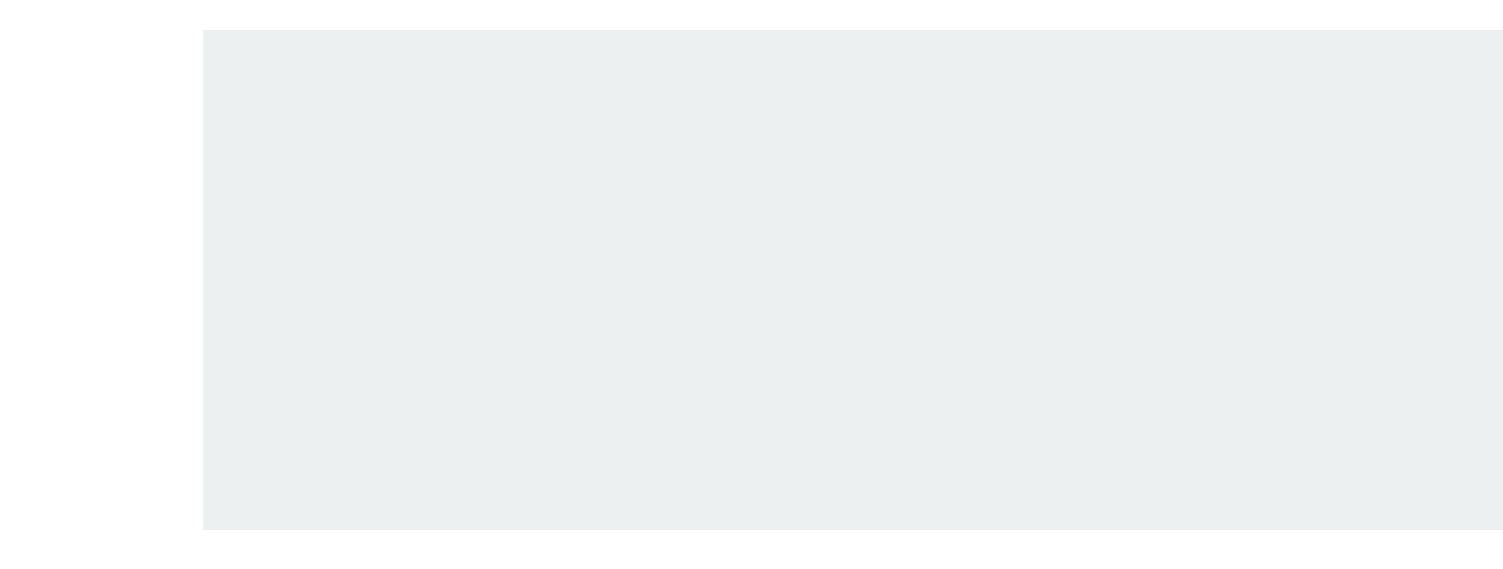
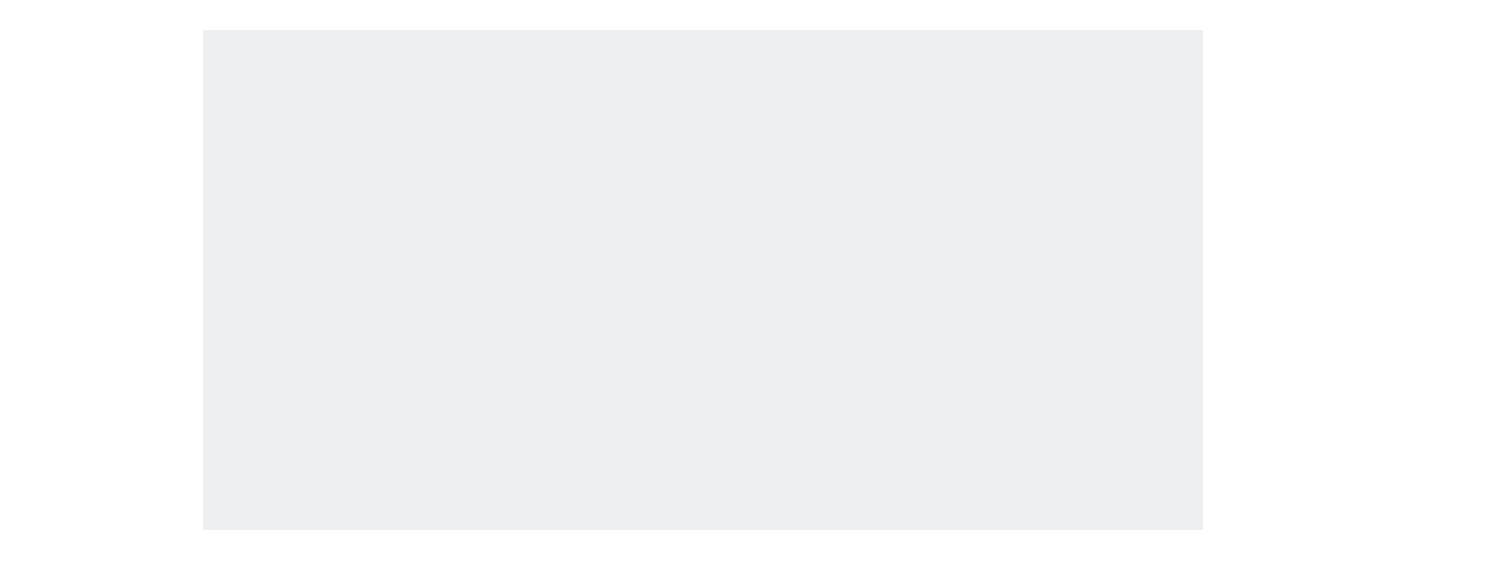
Before and after one commit to AnonyXcali/socialCops_FE_textEditor, a plain HTML site: page index.html in a window 1280 px wide. Shown: the part 301-870 px from the top of the page, 1503 px wide, since content can reach past the window. Drawn offline with nearby package versions, Linux system fonts and the light colour scheme.

Commit message:
Responsivness for hdpi and mdpi

```diff
--- a/main.css
+++ b/main.css
@@ -87,8 +87,15 @@ iframe{
   }
 
 }
+@media only screen and (max-width: 1440px) {
+    #storyArea {
+        height:500px;
+        width:1100px;
+    }
+}
 
-@media only screen and (max-width: 1244px) {
+
+@media only screen and (max-width: 1280px) {
     #storyArea {
         height:500px;
         width:1000px;
```
